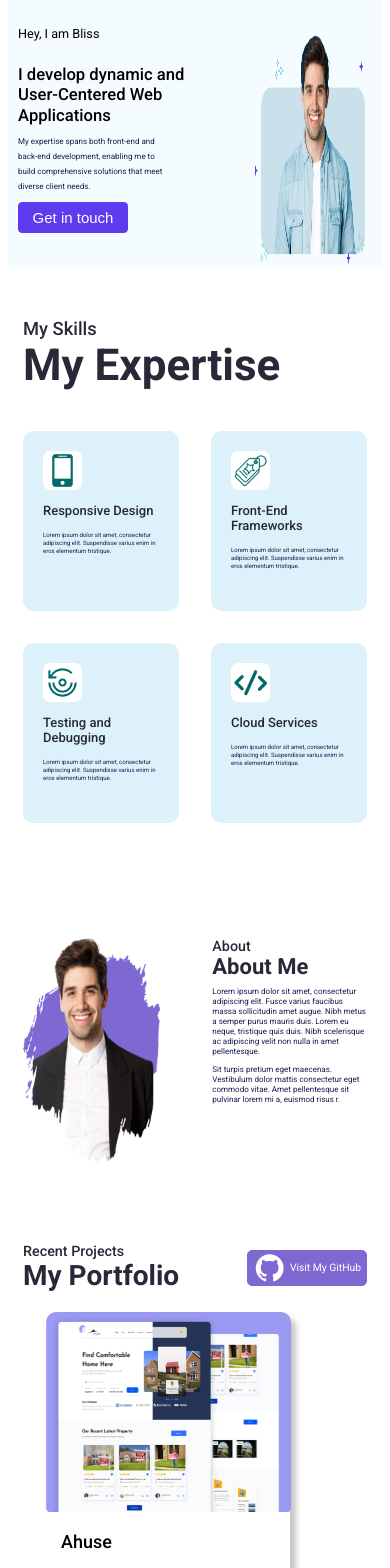
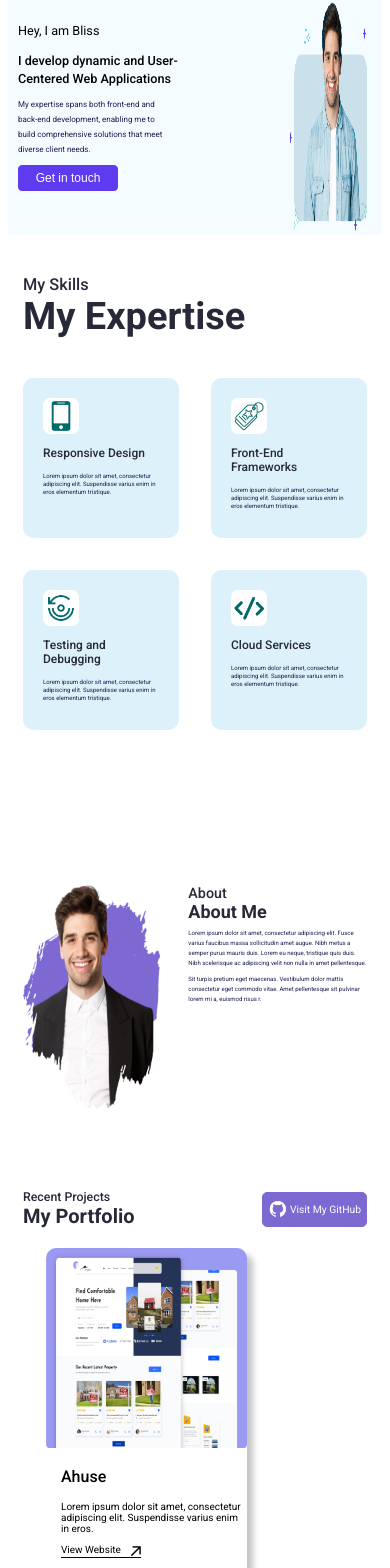
Before and after one commit to zidinebo/PORTFOLIO-TEMPLATE-TASK, a React (Vite) app: page / in a window 390 px wide. Shown: the part 68-1636 px from the top of the page. Built offline with nearby package versions, Linux system fonts and the light colour scheme.

Commit message:
eight commit

```diff
--- a/src/App.css
+++ b/src/App.css
@@ -317,12 +317,12 @@
     cursor: pointer;
     margin-right: 30px;
     /* border: 1px solid red; */
-    width: 40px;
+    width: 30px;
     margin: auto 50px;
   }
 
   .bar {
-    width: 50%;
+    width: 40%;
     height: 1px;
     background-color: black;
     padding: 1px 10px;
@@ -392,7 +392,7 @@
   }
 }
 
-/* ===============MINI PHONE */
+/* ===============MINI PHONE============= */
 @media (max-width: 399px) {
   .nav_bar {
     display: flex;
@@ -421,12 +421,12 @@
     cursor: pointer;
     margin-right: 30px;
     /* border: 1px solid red; */
-    width: 40px;
-    margin: auto 50px;
+    width: 30px;
+    margin: auto 40px;
   }
 
   .bar {
-    width: 50%;
+    width: 20%;
     height: 1px;
     background-color: black;
     padding: 1px 10px;
@@ -437,17 +437,18 @@
   .nav_inn {
     transform: scaleY(0);
     position: absolute;
-    background-color: #ffffff;
-    top: 40px;
-    display: flex;
-    flex-direction: column;
-    gap: 22.67px;
+    background-color: #dcf1f9;
+    top: 35px;
+    display: flex;
+    /* flex-direction: column; */
+    gap: 5.67px;
     padding: 10px;
     width: 20%;
     left: 0;
     align-items: center;
     transition: 0.8s ease-in-out;
     transform-origin: top;
+    border-radius: 6px;
   }
 
   .nav_bar.active .nav_inn {
@@ -456,7 +457,7 @@
 
   .nav_inn a {
     font-family: "Roboto", sans-serif;
-    font-size: 16.33px;
+    font-size: 11px;
     font-weight: 400;
   }
 
@@ -475,7 +476,7 @@
   }
 
   .bar4.active {
-    transform: rotate(-45deg);
+    transform: rotate(-41deg);
     position: relative;
     bottom: 9.5px;
   }
@@ -488,8 +489,8 @@
     font-weight: 400;
     border: 1px solid #5e3bee;
     font-family: "Roboto", sans-serif;
-    font-size: 14px;
-    width: 80px;
+    font-size: 11px;
+    width: 75px;
     padding: 8px 0px;
     border-radius: 7px;
     cursor: pointer;
@@ -728,6 +729,10 @@ header {
 /* =========== SMALL SCREEN ================ */
 @media (max-width: 399px) {
   header {
+    display: flex;
+
+    /* gap: 3px; */
+
     padding: 0px 10px;
     margin: 0;
     overflow: hidden;
@@ -749,11 +754,11 @@ header {
 
   .header_left h1 {
     font-family: "Roboto", sans-serif;
-    font-size: 16.67px;
+    font-size: 12.67px;
     width: 200px;
     font-weight: 500;
-    line-height: 20.6px;
-    margin: 20px 0 0 0;
+    line-height: 18.6px;
+    margin: 10px 0 0 0;
   }
 
   .header_left p {
@@ -766,17 +771,17 @@ header {
   }
 
   .header_but {
-    width: 150px;
+    width: 120px;
     border-radius: 5.33px;
     text-align: start;
   }
 
   .header_but button {
-    width: 110px;
-    padding: 6px 0px;
+    width: 100px;
+    padding: 5px 0px;
     border-radius: 4px;
     border: 1px solid #5e3bee;
-    font-size: 15px;
+    font-size: 12px;
     font-weight: 400;
     color: #ffffff;
     background-color: #5e3bee;
@@ -785,9 +790,9 @@ header {
 
   .img_one img {
     /* border: 1px solid red; */
-    width: 117.33px;
+    max-width: 81.6px;
     height: 229.74px;
-    margin-top: 60px;
+    margin-top: 30px;
   }
 }
 
@@ -1065,6 +1070,72 @@ header {
   }
 }
 
+/* ==========SKILL SMALL SCREEN========== */
+@media (max-width: 399px) {
+  .skills {
+    padding: 0 0;
+    margin: 40px 15px;
+    height: 520px;
+    overflow: hidden;
+  }
+
+  .skill_sec1 h5 {
+    margin: 0;
+    font-family: "Roboto", sans-serif;
+    font-size: 16.33px;
+    font-weight: 500;
+    color: #282938;
+  }
+
+  .skill_sec1 h2 {
+    font-family: "Roboto", sans-serif;
+    font-size: 38px;
+    font-weight: 600;
+    color: #282938;
+    margin: 0;
+  }
+
+  .skill_sec2 {
+    display: grid;
+    grid-template-columns: 1fr 1fr;
+    gap: 32px;
+    margin: 40px 0px 0 0px;
+  }
+
+  .skill_sec2 img {
+    width: 30.33px;
+    height: 30.33px;
+    display: flex;
+    background: #ffffff;
+    border: 3px solid #ffffff;
+    border-radius: 7px;
+  }
+
+  .skillgrid {
+    background-color: #dcf1f9;
+    border-radius: 10.67px;
+    padding: 20px;
+    height: 120px;
+  }
+
+  .skillgrid h3 {
+    font-family: "Roboto", sans-serif;
+    font-size: 12px;
+    font-weight: 500;
+    text-align: left;
+    color: #282938;
+  }
+
+  .skillgrid p {
+    font-family: "Roboto", sans-serif;
+    font-size: 6px;
+    line-height: 8px;
+    font-weight: 400;
+    text-align: left;
+    color: #1c1e53;
+  }
+}
+
 /* ==============ABOUT ME============================ */
 .about_me {
   padding: 0 85.33px;
@@ -1197,7 +1268,7 @@ header {
 
   .aboutright p {
     font-family: "Roboto", sans-serif;
-    font-size: 12px;
+    font-size: 10px;
     font-weight: 400;
     line-height: 15px;
     color: #1c1e53;
@@ -1210,24 +1281,24 @@ header {
     padding: 0 15px;
     display: flex;
     margin: 0;
-    gap: 52px;
+    gap: 42px;
     overflow: hidden;
   }
 
   .about_me img {
-    width: 207.33px;
+    width: 140.33px;
     height: 225.74px;
-    margin-top: 50px;
+    margin-top: 10px;
   }
 
   .aboutright {
     text-align: start;
-    margin-top: 50px;
+    margin-top: 40px;
   }
 
   .aboutright h5 {
     font-family: "Roboto", sans-serif;
-    font-size: 18.33px;
+    font-size: 16.33px;
     font-weight: 500;
     margin: 0;
     color: #282938;
@@ -1236,16 +1307,16 @@ header {
   .aboutright h3 {
     font-family: "Roboto", sans-serif;
     margin: 0;
-    font-size: 28px;
+    font-size: 24px;
     font-weight: 600;
     color: #282938;
   }
 
   .aboutright p {
     font-family: "Roboto", sans-serif;
-    font-size: 8px;
-    font-weight: 400;
-    line-height: 15px;
+    font-size: 7px;
+    font-weight: 400;
+    line-height: 12px;
     color: #1c1e53;
   }
 }
@@ -1256,7 +1327,7 @@ header {
     padding: 0 15px;
     display: flex;
     margin: 0;
-    gap: 52px;
+    gap: 28px;
     overflow: hidden;
   }
 
@@ -1282,14 +1353,14 @@ header {
   .aboutright h3 {
     font-family: "Roboto", sans-serif;
     margin: 0;
-    font-size: 22px;
+    font-size: 18px;
     font-weight: 600;
     color: #282938;
   }
 
   .aboutright p {
     font-family: "Roboto", sans-serif;
-    font-size: 8px;
+    font-size: 6px;
     font-weight: 400;
     line-height: 10px;
     color: #1c1e53;
@@ -1539,8 +1610,12 @@ header {
     gap: 3px;
   }
 
+  .gitlink img {
+    width: 24px;
+  }
+
   .gitlink p {
-    font-size: 14.33px;
+    font-size: 12.33px;
     font-weight: 400;
   }
 
@@ -1585,6 +1660,10 @@ header {
     margin: 15px 0 0 15px;
   }
 
+  .port_a {
+    width: 95px;
+  }
+
   .port_a p {
     font-size: 12px;
   }
@@ -1592,13 +1671,15 @@ header {
   .port_a img {
     width: 10px;
     height: 10px;
-    margin-top: 16px;
+    margin-top: 10px;
   }
 }
 
 /* ========RECENT PHONE SIZE========= */
 @media (max-width: 600px) {
   .recentPro {
+    max-width: 600;
+    /* width: 100%; */
     margin: 80px 15px 20px 15px;
     padding: 0px 0px;
   }
@@ -1613,7 +1694,7 @@ header {
   .up_recent h5 {
     font-family: "Roboto", sans-serif;
     margin: 0;
-    font-size: 14.33px;
+    font-size: 13.33px;
     font-weight: 500;
     color: #282938;
     text-align: start;
@@ -1622,7 +1703,7 @@ header {
   .up_recent h3 {
     font-family: "Roboto", sans-serif;
     margin: 0;
-    font-size: 34px;
+    font-size: 32px;
     font-weight: 500px;
     color: #282938;
   }
@@ -1632,21 +1713,27 @@ header {
     gap: 3px;
   }
 
+  .gitlink img {
+    width: 24px;
+  }
+
   .gitlink p {
-    font-size: 12.33px;
+    font-size: 10.33px;
     font-weight: 400;
   }
 
   .low_recent .extract {
-    width: 344.67px;
+    max-width: 450px;
+    width: 280.67px;
     height: 200px;
+    margin: 0 auto;
     border-top-left-radius: 10px;
     border-top-right-radius: 10px;
   }
 
   .low_recent {
     /* border: 1px solid red; */
-    width: 244.67px;
+    width: 230.67px;
     height: 250px;
     margin: 20px 23px 0 23px;
     display: grid;
@@ -1661,7 +1748,7 @@ header {
     border-radius: 10px;
     opacity: 1.5;
     padding-bottom: 20px;
-    width: 244.67px;
+    width: 280.67px;
   }
 
   .lowrd h5 {
@@ -1680,14 +1767,18 @@ header {
     margin: 15px 0 0 15px;
   }
 
+  .port_a {
+    width: 106px;
+  }
+
   .port_a p {
     font-size: 14px;
   }
 
   .port_a img {
-    width: 12px;
-    height: 12px;
-    margin-top: 16px;
+    width: 10px;
+    height: 10px;
+    margin-top: 13.5px;
   }
 }
 
@@ -1708,7 +1799,7 @@ header {
   .up_recent h5 {
     font-family: "Roboto", sans-serif;
     margin: 0;
-    font-size: 14.33px;
+    font-size: 12.33px;
     font-weight: 500;
     color: #282938;
     text-align: start;
@@ -1717,14 +1808,18 @@ header {
   .up_recent h3 {
     font-family: "Roboto", sans-serif;
     margin: 0;
-    font-size: 28px;
+    font-size: 20px;
     font-weight: 500px;
     color: #282938;
   }
 
   .gitlink {
     padding: 0 5px;
-    gap: 3px;
+    gap: 2px;
+  }
+
+  .gitlink img {
+    max-width: 20px;
   }
 
   .gitlink p {
@@ -1733,7 +1828,7 @@ header {
   }
 
   .low_recent .extract {
-    width: 244.67px;
+    width: 200.67px;
     height: 200px;
     border-top-left-radius: 10px;
     border-top-right-radius: 10px;
@@ -1741,7 +1836,7 @@ header {
 
   .low_recent {
     /* border: 1px solid red; */
-    width: 244.67px;
+    width: 200.67px;
     height: 250px;
     margin: 20px 23px 0 23px;
     display: grid;
@@ -1757,12 +1852,12 @@ header {
     border-radius: 10px;
     opacity: 1.5;
     padding-bottom: 20px;
-    width: 243.67px;
+    width: 200.67px;
   }
 
   .lowrd h5 {
     font-family: "Roboto", sans-serif;
-    font-size: 18px;
+    font-size: 16px;
     font-weight: 500;
     text-align: left;
     margin: 15px 0 0 15px;
@@ -1770,20 +1865,24 @@ header {
 
   .plo {
     font-family: "Roboto", sans-serif;
-    font-size: 12px;
+    font-size: 10px;
     font-weight: 400;
     text-align: left;
     margin: 15px 0 0 15px;
   }
 
+  .port_a {
+    width: 80px;
+  }
+
   .port_a p {
-    font-size: 14px;
+    font-size: 10px;
   }
 
   .port_a img {
-    width: 12px;
-    height: 12px;
-    margin-top: 16px;
+    width: 10px;
+    height: 10px;
+    margin-top: 10px;
   }
 }
 
@@ -2054,6 +2153,7 @@ header {
     /* border: 1px solid red; */
     padding: 0 auto;
     margin: 950px 0 0 0;
+    overflow: hidden;
   }
 
   .testi_upper h5 {
@@ -2065,6 +2165,7 @@ header {
     font-family: "Roboto", sans-serif;
     font-size: 30.33px;
     font-weight: 500;
+    margin: 2px 0 15px 0;
   }
 
   .testi_lower {
@@ -2075,8 +2176,8 @@ header {
 
   .testeachgrid {
     width: 250px;
-    margin: 0 55px;
-    padding-top: 42.67px;
+    margin: 0 46px;
+    padding-top: 30.67px;
     gap: 32.67px;
     border-radius: 8px;
     border: 1.33px solid #006b6a;
@@ -2085,22 +2186,22 @@ header {
   .starr {
     display: flex;
     gap: 4px;
-    width: 18.67px;
-    margin-left: 25px;
+    width: 16.67px;
+    margin-left: 20px;
   }
 
   .testupp {
     font-family: "Roboto", sans-serif;
-    font-size: 12.8px;
-    font-weight: 400;
-    margin-left: 25px;
-    line-height: 20px;
+    font-size: 10px;
+    font-weight: 400;
+    margin-left: 20px;
+    line-height: 14px;
     text-align: start;
   }
 
   .testipro {
     display: flex;
-    margin-left: 25px;
+    margin-left: 20px;
     gap: 10.33px;
     align-items: center;
     text-align: center;
@@ -2108,13 +2209,13 @@ header {
   }
 
   .testipro img {
-    width: 44.67px;
-    height: 54.67px;
+    width: 40.67px;
+    height: 50.67px;
   }
 
   .testiname h4 {
     font-family: "Roboto", sans-serif;
-    font-size: 18.33px;
+    font-size: 16.33px;
     font-weight: 600;
     text-align: left;
     color: #282938;
@@ -2124,7 +2225,7 @@ header {
   .testiname p {
     margin: 0;
     font-family: "Roboto", sans-serif;
-    font-size: 15.33px;
+    font-size: 12.33px;
     font-weight: 400;
     text-align: left;
     color: #1c1e53;
@@ -2134,34 +2235,35 @@ header {
 /* ==========SMALL SCREEN============== */
 @media (max-width: 399px) {
   .testimony {
-    width: 350px;
+    max-width: 350px;
     /* border: 1px solid red; */
     padding: 0 auto;
     margin: 950px 0 0 0;
   }
 
   .testi_upper h5 {
-    font-size: 15.33px;
+    font-size: 13.33px;
     font-weight: 500;
   }
 
   .testi_upper h2 {
     font-family: "Roboto", sans-serif;
-    font-size: 25.33px;
+    margin: 6px 0 15px 0;
+    font-size: 22.33px;
     font-weight: 500;
   }
 
   .testi_lower {
     display: grid;
     grid-template-columns: 1fr;
-    gap: 30px;
+    gap: 25px;
   }
 
   .testeachgrid {
     width: 200px;
-    margin: 0 55px;
-    padding-top: 42.67px;
-    gap: 32.67px;
+    margin: 0 30px;
+    padding-top: 27.67px;
+    gap: 30.67px;
     border-radius: 8px;
     border: 1.33px solid #006b6a;
   }
@@ -2175,7 +2277,7 @@ header {
 
   .testupp {
     font-family: "Roboto", sans-serif;
-    font-size: 7px;
+    font-size: 7.5px;
     font-weight: 400;
     margin-left: 10px;
     line-height: 9px;
@@ -2192,13 +2294,13 @@ header {
   }
 
   .testipro img {
-    width: 40.67px;
-    height: 45.67px;
+    width: 38.67px;
+    height: 42.67px;
   }
 
   .testiname h4 {
     font-family: "Roboto", sans-serif;
-    font-size: 14.33px;
+    font-size: 12.33px;
     font-weight: 600;
     text-align: left;
     color: #282938;
@@ -2208,7 +2310,7 @@ header {
   .testiname p {
     margin: 0;
     font-family: "Roboto", sans-serif;
-    font-size: 10.33px;
+    font-size: 8.33px;
     font-weight: 400;
     text-align: left;
     color: #1c1e53;
@@ -2491,26 +2593,26 @@ header {
   .contactside {
     max-width: 400px;
     width: 100%;
-    margin: 80px 15px 30px 15px;
+    margin: 60px 15px 30px 15px;
     /* border: 1px solid red; */
     text-align: start;
     /* text-align: center; */
   }
 
   .cf_up h5 {
-    font-size: 18.33px;
+    font-size: 17.33px;
     font-weight: 500;
     text-align: start;
   }
 
   .cf_up h3 {
-    font-size: 40px;
+    font-size: 38px;
     font-weight: 700;
     text-align: start;
   }
 
   .cf_up p {
-    font-size: 14px;
+    font-size: 13px;
     font-weight: 400;
     line-height: 16px;
     text-align: start;
@@ -2536,7 +2638,7 @@ header {
   }
 
   .confirlas input {
-    width: 250px;
+    width: 230px;
     height: 20px;
     border-radius: 5px;
     border: 1.53px solid #282938;
@@ -2547,7 +2649,7 @@ header {
     text-align: start;
     margin-bottom: 7px;
     font-family: "Roboto", sans-serif;
-    font-size: 16.33px;
+    font-size: 14.33px;
     font-weight: 400;
     color: #282938;
   }
@@ -2562,7 +2664,7 @@ header {
     text-align: start;
     margin-bottom: 7px;
     font-family: "Roboto", sans-serif;
-    font-size: 16.33px;
+    font-size: 14.33px;
     font-weight: 400;
     color: #282938;
   }
@@ -2572,13 +2674,13 @@ header {
     border: 1.53px solid #282938;
     opacity: 0.4;
     /* border: 1px solid blue; */
-    width: 350px;
+    width: 300px;
   }
 
   .cf_textarea textarea::placeholder {
     font-family: "Roboto", sans-serif;
     padding-left: 10px;
-    font-size: 16.33px;
+    font-size: 12.33px;
     font-weight: 400;
     color: #505050;
     /* text-align: left; */
@@ -2593,7 +2695,7 @@ header {
   }
 
   .check label {
-    font-size: 14.67px;
+    font-size: 13.67px;
     font-weight: 400;
     font-family: "Roboto", sans-serif;
     color: #282938;
@@ -2607,7 +2709,7 @@ header {
   }
 
   .submit button {
-    width: 300px;
+    width: 260px;
   }
 }
 
@@ -2623,19 +2725,19 @@ header {
   }
 
   .cf_up h5 {
-    font-size: 18.33px;
+    font-size: 16.33px;
     font-weight: 500;
     text-align: start;
   }
 
   .cf_up h3 {
-    font-size: 40px;
+    font-size: 36px;
     font-weight: 700;
     text-align: start;
   }
 
   .cf_up p {
-    font-size: 14px;
+    font-size: 10px;
     font-weight: 400;
     line-height: 16px;
     text-align: start;
@@ -2644,7 +2746,7 @@ header {
   }
 
   .contactside .contact_form {
-    max-width: 600px;
+    max-width: 300px;
     margin: 0;
   }
 
@@ -2661,7 +2763,7 @@ header {
   }
 
   .confirlas input {
-    width: 250px;
+    width: 200px;
     height: 20px;
     border-radius: 5px;
     border: 1.53px solid #282938;
@@ -2672,7 +2774,7 @@ header {
     text-align: start;
     margin-bottom: 7px;
     font-family: "Roboto", sans-serif;
-    font-size: 16.33px;
+    font-size: 12.33px;
     font-weight: 400;
     color: #282938;
   }
@@ -2687,7 +2789,7 @@ header {
     text-align: start;
     margin-bottom: 7px;
     font-family: "Roboto", sans-serif;
-    font-size: 16.33px;
+    font-size: 12.33px;
     font-weight: 400;
     color: #282938;
   }
@@ -2697,13 +2799,13 @@ header {
     border: 1.53px solid #282938;
     opacity: 0.4;
     /* border: 1px solid blue; */
-    width: 280px;
+    width: 250px;
   }
 
   .cf_textarea textarea::placeholder {
     font-family: "Roboto", sans-serif;
     padding-left: 10px;
-    font-size: 14.33px;
+    font-size: 10.33px;
     font-weight: 400;
     color: #505050;
     /* text-align: left; */
@@ -2718,7 +2820,7 @@ header {
   }
 
   .check label {
-    font-size: 14.67px;
+    font-size: 12.67px;
     font-weight: 400;
     font-family: "Roboto", sans-serif;
     color: #282938;
@@ -2732,7 +2834,7 @@ header {
   }
 
   .submit button {
-    width: 280px;
+    width: 250px;
   }
 }
 
@@ -2872,10 +2974,15 @@ header {
     opacity: 0px;
   }
 
+  hr {
+    max-width: 500px;
+    margin: 15px 0;
+  }
+
   .footerdown {
     /* border: 1px solid red; */
-    max-width: 600px;
-    width: 100%;
+    max-width: 500px;
+    width: 85%;
     align-items: center;
     display: flex;
     justify-content: space-between;
```
